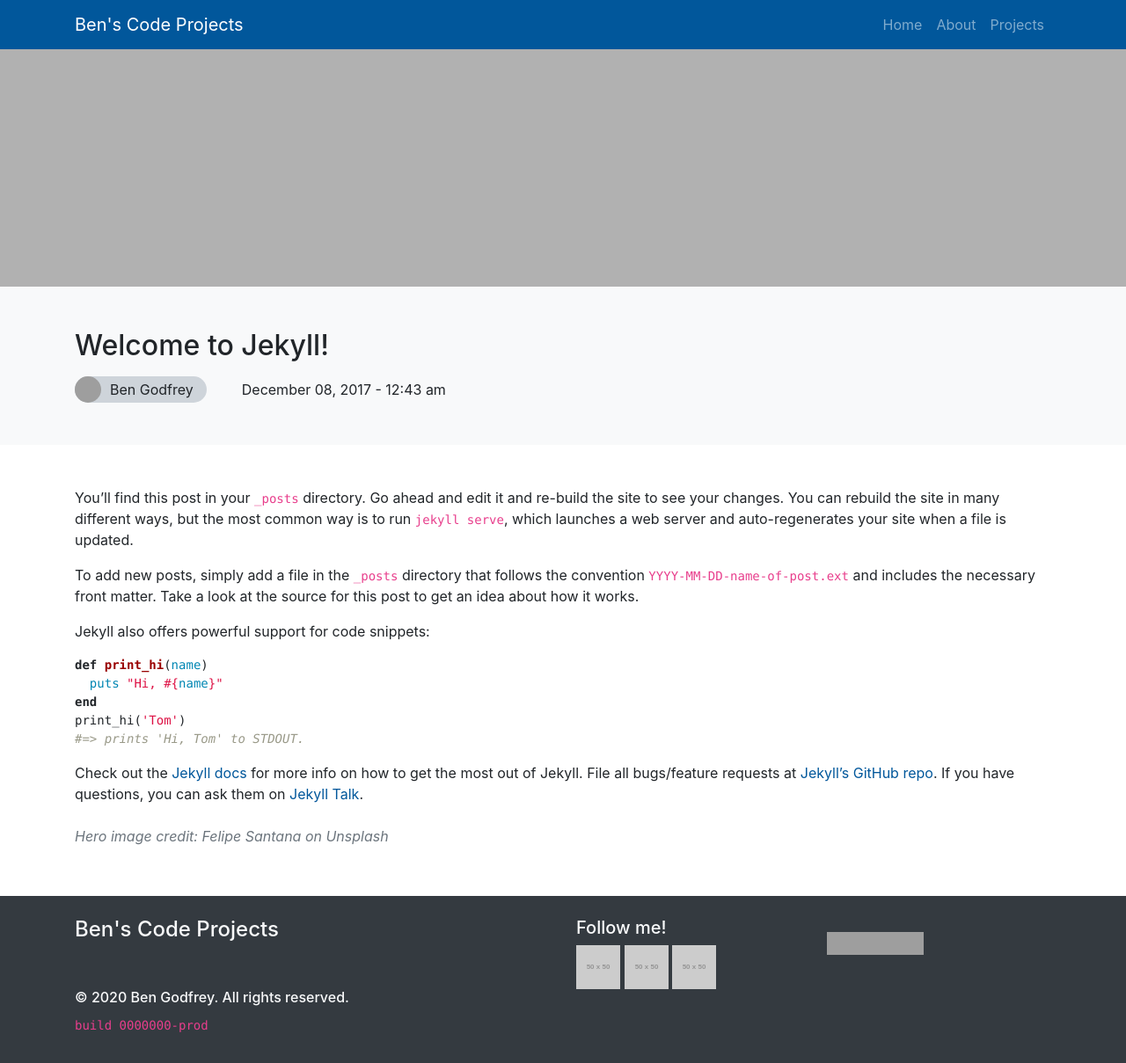
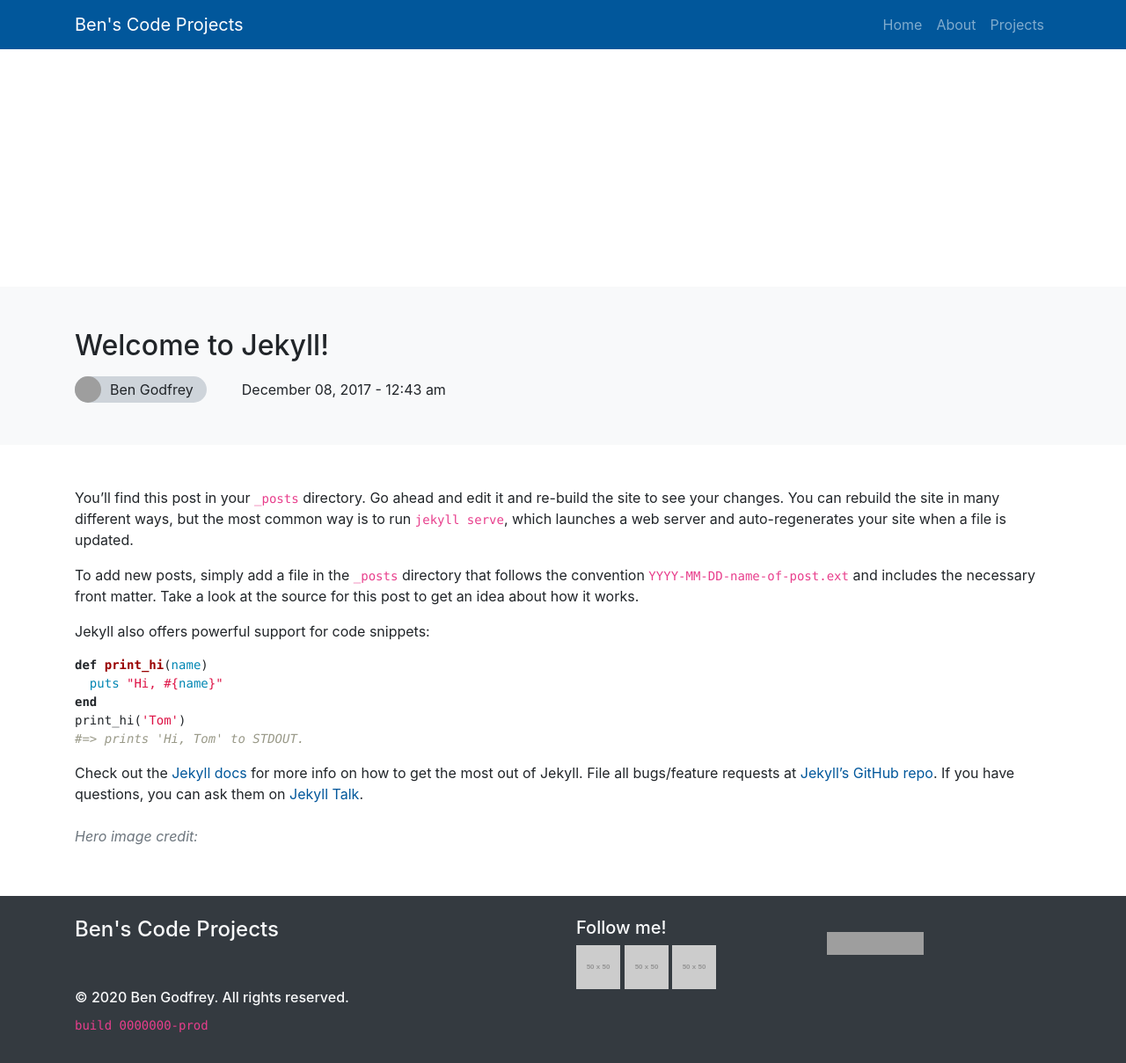
Before and after one commit to BenJetson/benjetson.github.io, a Jekyll site: the page built from _posts/2017-12-07-welcome-to-jekyll.markdown, in a window 1280 px wide. Shown: the whole page at 88% size. Built offline with Jekyll 4.4.1, drawn with Linux system fonts in a browser that asks for light colours; grey boxes are pictures that could not be loaded.

Commit message:
Remove default hero image. #14

```diff
--- a/_config.yml
+++ b/_config.yml
@@ -63,8 +63,6 @@ defaults:
       type: "posts"
     values:
       layout: "blogpost"
-      image: "site.url/img/felipe-santana-309268.jpg"
-      image-credit: Felipe Santana on Unsplash
       comments: true
   - scope:
       path: "_projects"
```
